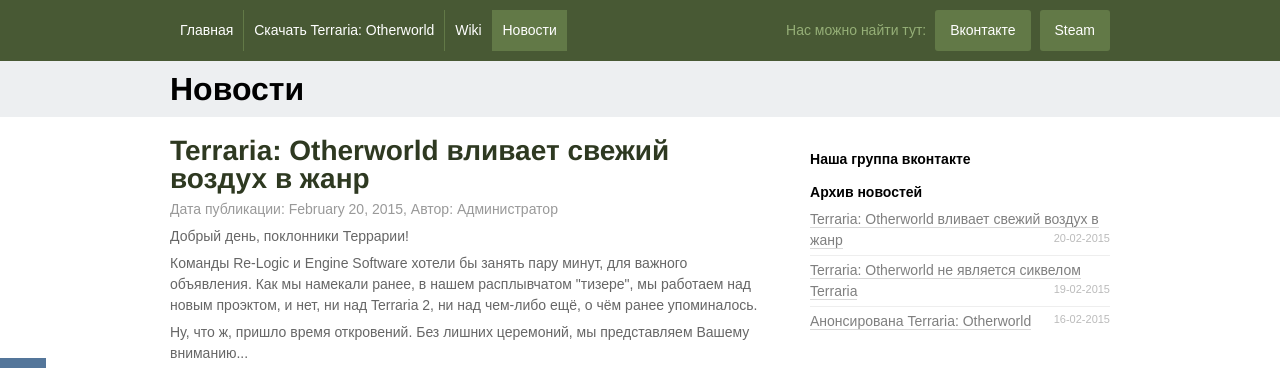
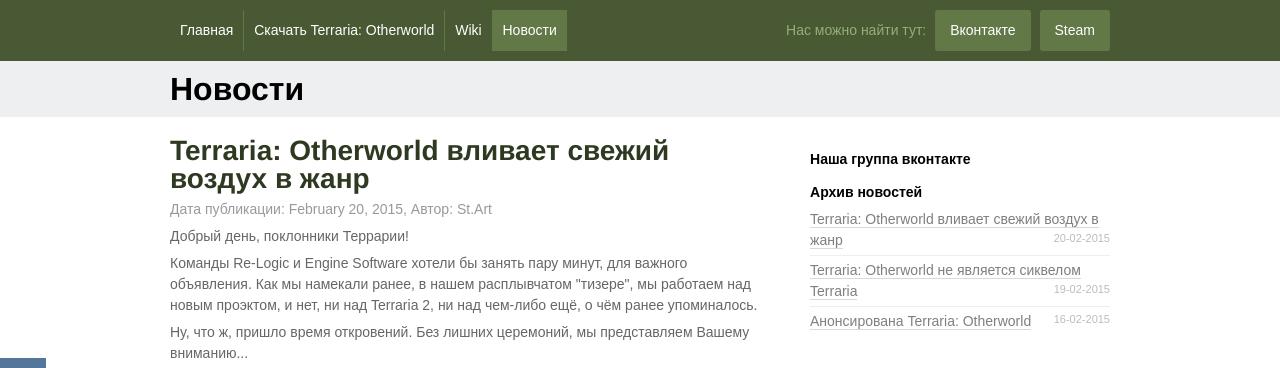
Before and after one commit to Xekep/www.terraria-otherworld.ru, a Jekyll site: the page built from news.html, in a window 1280 px wide and 900 px high. Shown: the top 368 px of the window. Built offline with Jekyll 4.4.1, drawn with Linux system fonts in a browser that asks for light colours; nearby versions of some CDN libraries; some web fonts are replaced.

Commit message:
Update 2015-02-20-terraria-otherworld-vlivaet-svezhij-vozduh-v-zhanr.md

```diff
--- a/_posts/2015-02-20-terraria-otherworld-vlivaet-svezhij-vozduh-v-zhanr.md
+++ b/_posts/2015-02-20-terraria-otherworld-vlivaet-svezhij-vozduh-v-zhanr.md
@@ -2,6 +2,7 @@
   layout: post
   title: "Terraria: Otherworld вливает свежий воздух в жанр"
   keywords: "Terraria Otherworld, дата выхода"
+  author: "St.Art"
 ---
 
 <p>Добрый день, поклонники Террарии!</p>
```
